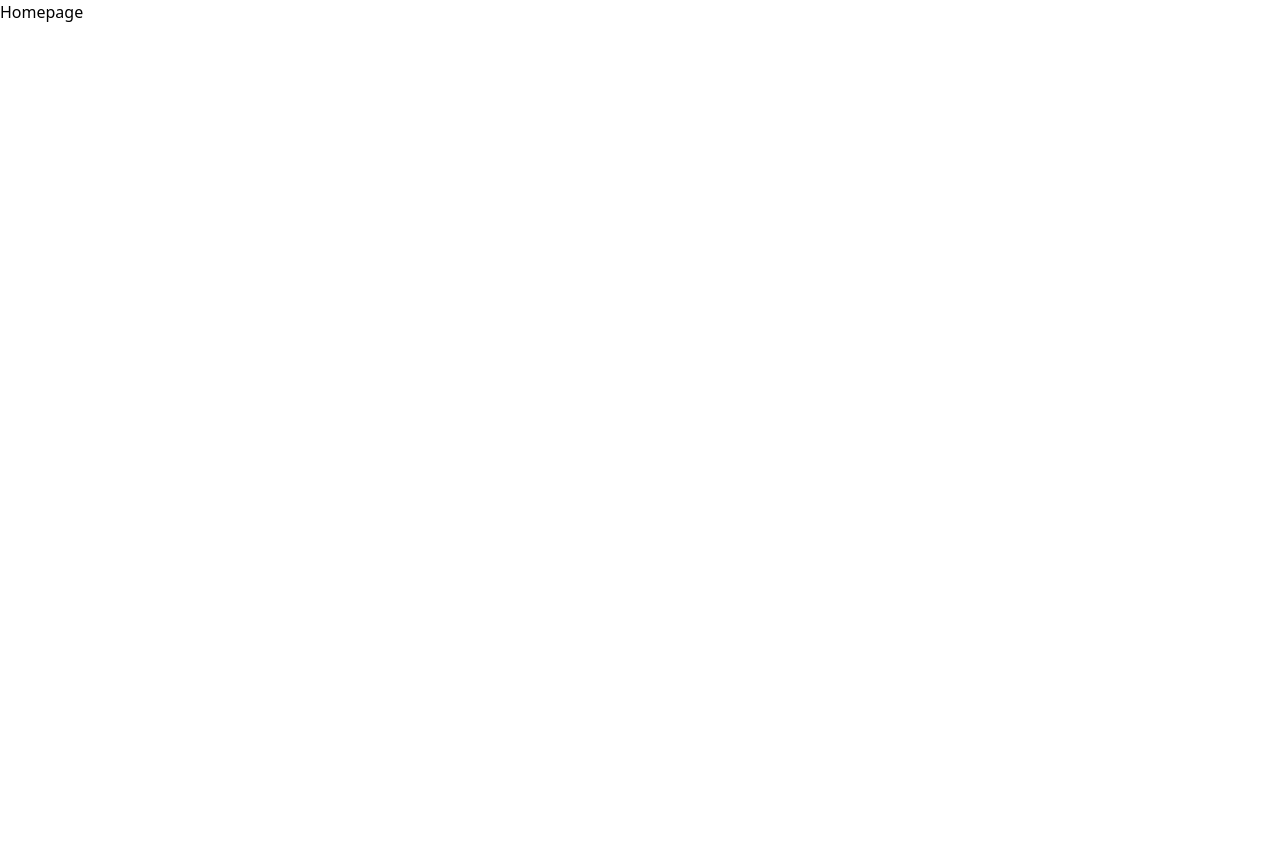
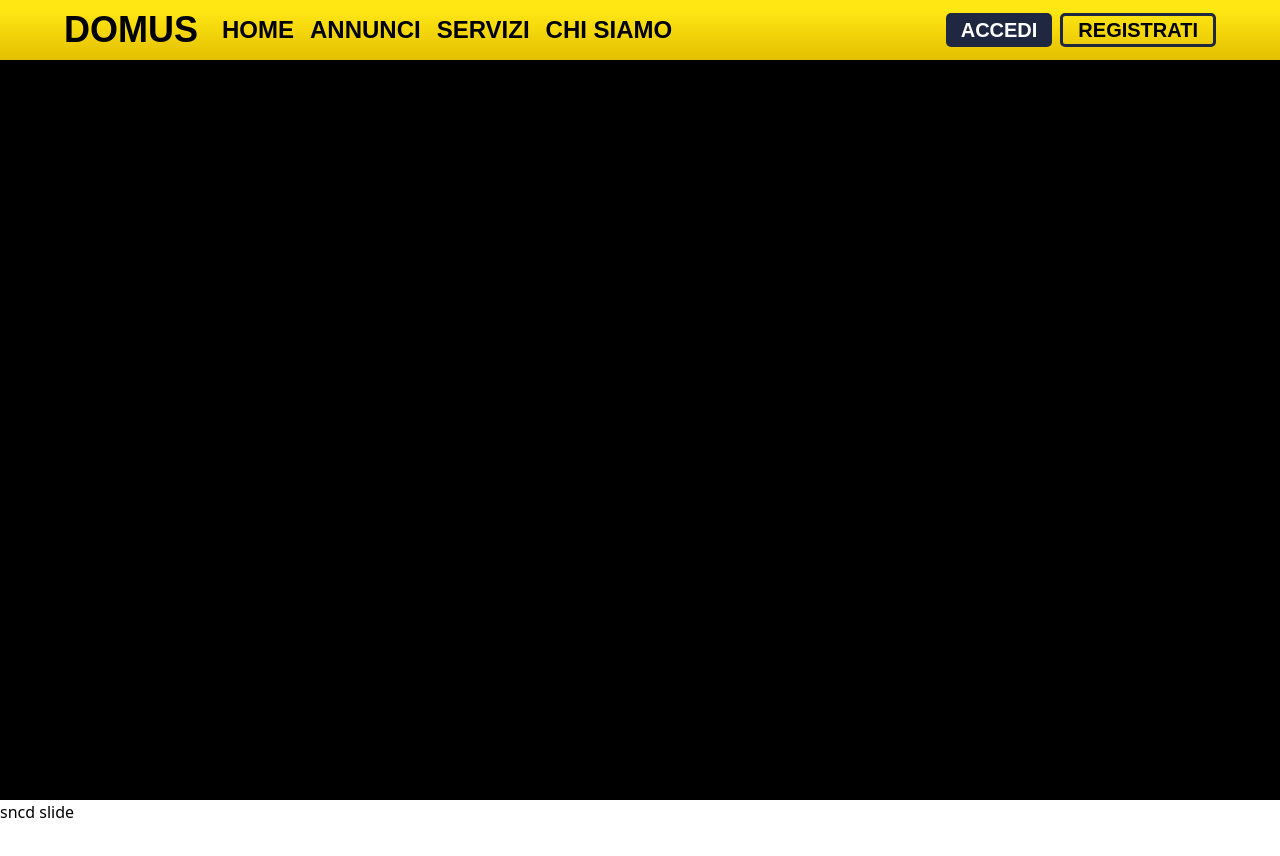
Before and after one commit to BeijeConsulting/fe_real_estate, a React app: page / in a window 1280 px wide. Shown: the top 856 px of the page. Before the commit the page ends 800 px from the top, so only its background shows below. Built offline with nearby package versions, Linux system fonts and the light colour scheme.

Commit message:
+ Navbar (Desktop/Mobile),  +Fontawesome DEP.

```diff
--- a/package.json
+++ b/package.json
@@ -3,6 +3,9 @@
   "version": "0.1.0",
   "private": true,
   "dependencies": {
+    "@fortawesome/fontawesome-svg-core": "^1.3.0",
+    "@fortawesome/free-solid-svg-icons": "^6.0.0",
+    "@fortawesome/react-fontawesome": "^0.1.17",
     "@react-three/fiber": "^7.0.26",
     "@testing-library/jest-dom": "^5.16.2",
     "@testing-library/react": "^12.1.2",
--- /dev/null
+++ b/src/frontend/components/MobileSidebar/MobileSidebar.css
@@ -0,0 +1,3 @@
+.bg-black-opacity{
+    background-color: rgba(0, 0, 0, 0.7);
+}
--- /dev/null
+++ b/src/frontend/components/MobileSidebar/MobileSidebar.js
@@ -0,0 +1,58 @@
+import React from 'react'
+import "./MobileSidebar.css"
+import { FontAwesomeIcon } from '@fortawesome/react-fontawesome'
+import { faTimes } from '@fortawesome/free-solid-svg-icons'
+
+const MobileSidebar = (props) => {
+
+  let modalOpacity = props.isOpened ? 0.8 : 0
+  let sidebarTranslate = props.isOpened ? "translateX(0px)" : "translateX(800px)"
+  let events = props.isOpened ? "auto" : "none"
+
+
+
+
+  const handleSidebarLinkRender = (link, key) => {
+    return (
+      <div
+        key={`sidenav-` + key}
+        className='mb-2 p-2 text-white font-bold bg-secondary rounded'
+        onClick={props.navigate(link.route)}
+      >
+        {link.label}
+      </div>
+    )
+  }
+
+  return (
+    <div className=''>
+      <div
+        style={{ transition: '0.8s', transform: sidebarTranslate }}
+        className='p-2 w-3/4 flex flex-col bg-gradient fixed top-0 right-0 bottom-0'
+      >
+        <p className='text-3xl font-bold '>DOMUS</p>
+        <div onClick={props.toggleSidebar} className='absolute right-4 top-4'>
+          <FontAwesomeIcon size={"lg"} icon={faTimes} />
+        </div>
+        <div className='mt-6'>
+
+          {props.routes.map(handleSidebarLinkRender)}
+        </div>
+      </div>
+
+      <div
+        onClick={props.toggleSidebar}
+        style={{ opacity: modalOpacity, pointerEvents: events }}
+        className=' transition-all fixed inset-0 bg-black -z-10'
+      />
+    </div>
+  )
+}
+
+
+MobileSidebar.defaultProps = {
+  isOpened: false,
+
+}
+
+export default MobileSidebar
--- /dev/null
+++ b/src/frontend/components/Navbar/Navbar.css
@@ -0,0 +1,41 @@
+.nav-link{
+    transition: 0.2s;
+    cursor: pointer;
+    transform: scale(1);
+}
+
+.nav-link:hover{
+    color: #333f69;
+    transform: scale(1.05);
+}
+
+
+.nav-btn{
+    border-radius: 5px;
+    transition: 0.4s;
+    cursor: pointer;
+    padding: 2px;
+    display: flex;
+    justify-content: center;
+    align-items: center;
+    padding: 0 15px;
+    font-weight: 600;
+}
+
+.nav-fill {
+    color: #fff;
+    background-color: var(--secondary);
+}
+
+.nav-fill:hover{
+    background-color: #333f69;
+}
+
+.nav-outline{
+    border: 3px solid var(--secondary)
+}
+
+.nav-outline:hover{
+    color: #fff;
+    background-color: var(--secondary);
+}
--- a/src/frontend/components/Navbar/Navbar.js
+++ b/src/frontend/components/Navbar/Navbar.js
@@ -1,8 +1,78 @@
-import React from 'react'
+import "./Navbar.css"
+import React, { useState } from 'react'
+import { useNavigate } from "react-router-dom"
+import { MenuOutlined } from '@ant-design/icons'
+import MobileSidebar from "../MobileSidebar/MobileSidebar"
+
+
+import { FontAwesomeIcon } from "@fortawesome/react-fontawesome"
+import { faBars } from "@fortawesome/free-solid-svg-icons"
 
 const Navbar = () => {
+
+  let routes = [
+   { label:'HOME', route:"/"  },
+   { label:'ANNUNCI', route:'/' },
+   { label:'SERVIZI', route:'/what-we-offer' },
+   { label: 'CHI SIAMO', route:'about-us' }
+  ]
+
+  let [sidebarOpened, setSidebarOpened] = useState(false)
+  let navigate = useNavigate()
+
+  const handleNavigate = (dest) => () => {
+    navigate(dest)
+  }
+
+  const toggleSidebar = () => {
+    setSidebarOpened(!sidebarOpened)
+  }
+
+  const handleLinkRender = ( link, key) => {
+    return (
+      <p key={"navbar-" + key} onClick={handleNavigate(link.route)} className='nav-link'>{link.label}</p>
+    )
+  }
+
   return (
-    <div>Navbar</div>
+    <div className='bg-gradient fixed top-0 right-0 left-0'>
+      <div className='px-4 md:px-0 py-2.5 lg:max-w-6xl mx-auto  justify-between flex flex-row items-center'>
+
+        <div className='flex flex-row'>
+          <div className='text-3xl lg:text-4xl font-primary font-bold'>DOMUS</div>
+
+          {/* DESKTOP ONLY */}
+          <div className='hidden md:flex lg:text-2xl flex-row pl-6 font-bold font-primary space-x-4 items-center'>
+            { routes.map(handleLinkRender) }
+          </div>
+
+        </div>
+
+        {/* DESKTOP ONLY */}
+        <div className='hidden md:flex flex-row space-x-2'>
+          <p onClick={handleNavigate('/auth/login')} className='text-xl nav-btn nav-fill font-primary'>ACCEDI</p>
+          <p onClick={handleNavigate('/auth/signup')} className='text-xl nav-btn nav-outline font-primary'>REGISTRATI</p>
+        </div>
+
+        {/* MOBILE SIDEBAR */}
+        <div className='md:hidden flex flex-col justify-center items-center'>
+          <FontAwesomeIcon
+            onClick={toggleSidebar}
+            icon={faBars}
+            size="xl"
+          />
+
+          <MobileSidebar
+            isOpened={sidebarOpened}
+            toggleSidebar={toggleSidebar}
+            routes={routes}
+            navigate={handleNavigate}
+          />
+        </div>
+
+
+      </div>
+    </div>
   )
 }
 
--- /dev/null
+++ b/src/frontend/components/Search/Search.js
@@ -0,0 +1,11 @@
+import React from 'react'
+
+const Search = () => {
+  return (
+    <div className='bg-black flex-1'>
+        w
+    </div>
+  )
+}
+
+export default Search
--- /dev/null
+++ b/src/frontend/screens/Home/Home.css
@@ -0,0 +1,8 @@
+html{
+    -ms-overflow-style: none;  /* IE and Edge */
+    scrollbar-width: none;
+}
+
+html::-webkit-scrollbar {
+    display: none;
+  }
--- a/src/frontend/screens/Home/Home.js
+++ b/src/frontend/screens/Home/Home.js
@@ -1,7 +1,24 @@
 import React from "react";
+import "./Home.css"
 
-const Homepage = (props) => {
-	return <div>Homepage</div>;
+// COMPONENTS
+import Navbar from '../../components/Navbar/Navbar'
+import Search from "../../components/Search/Search";
+
+const Home = (props) => {
+
+	return (
+		<div className='home-container'>
+			<div className=' h-screen flex flex-col'>
+				<Navbar />
+				<Search />
+			</div>
+			<div className='h-screen'>
+				sncd slide
+			</div>
+
+		</div>
+	)
 };
 
-export default Homepage;
+export default Home;
--- a/src/index.css
+++ b/src/index.css
@@ -4,37 +4,41 @@
 
 /* START COMMON CSS */
 
-@import url('https://fonts.googleapis.com/css2?family=Poppins:wght@300;400;500;600;700;800;900&display=swap');
+@import url("https://fonts.googleapis.com/css2?family=Poppins:wght@300;400;500;600;700;800;900&display=swap");
 
-:root{
-    --primary: #FFE714;
+:root {
+    --primary: #ffe714;
     --secondary: #202740;
     --gray: #e5e5e5;
 }
 
-
-.font-primary{
-    font-family: 'Poppins', sans-serif;
+.font-primary {
+    font-family: "Poppins", sans-serif;
 }
 
-.color-primary{
-    color: var(--primary)
+.color-primary {
+    color: var(--primary);
 }
 
-.color-secondary{
-    color: var(--secondary)
+.color-secondary {
+    color: var(--secondary);
 }
 
-.bg-primary{
+.bg-primary {
     background-color: var(--primary);
 }
 
-.bg-secondary{
+.bg-secondary {
     background-color: var(--secondary);
 }
 
+.bg-gradient {
+    background: rgb(255, 231, 20);
+    background: linear-gradient(180deg, rgba(255, 231, 20, 1) 17%, rgba(227, 191, 0, 1) 100%);
+}
+
 .color-gray {
-    color: #e5e5e5
+    color: #e5e5e5;
 }
 
 /* END COMMON CSS */
```
Also changed, not shown: 1 other file.
